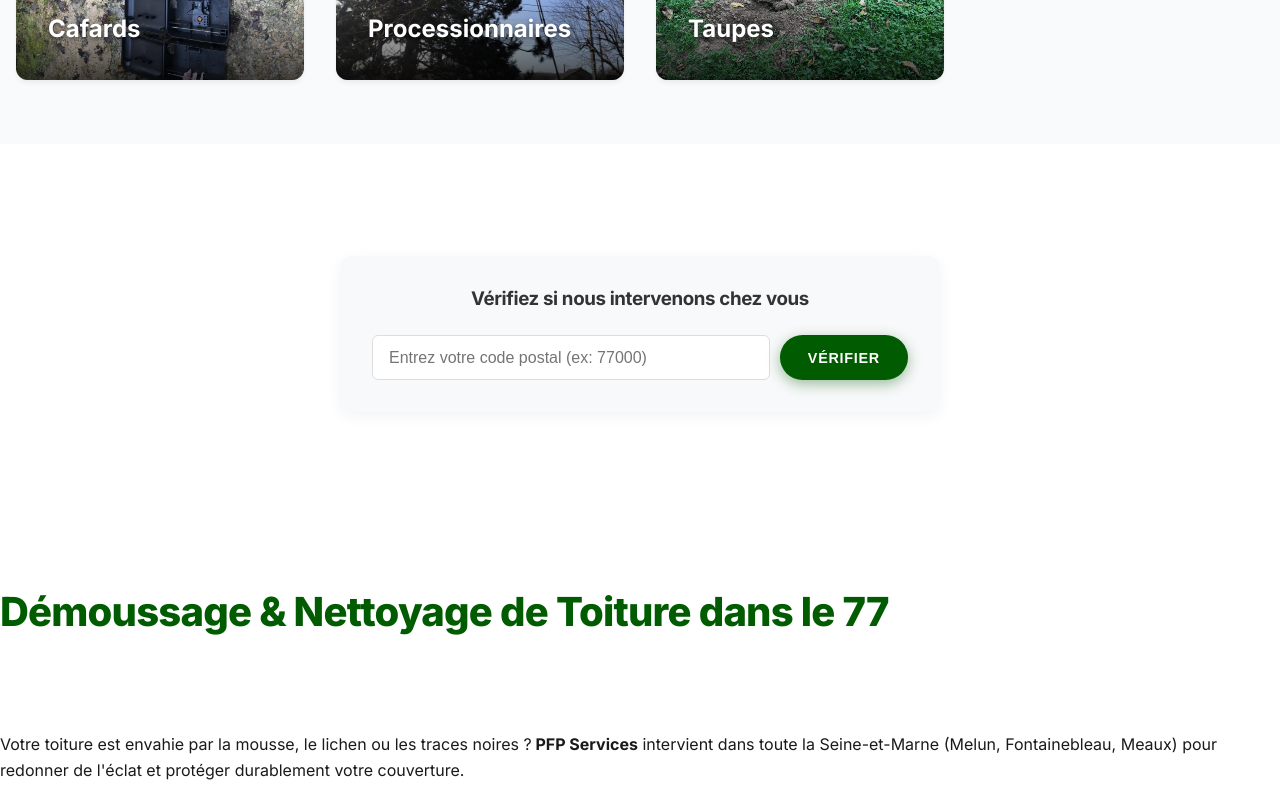
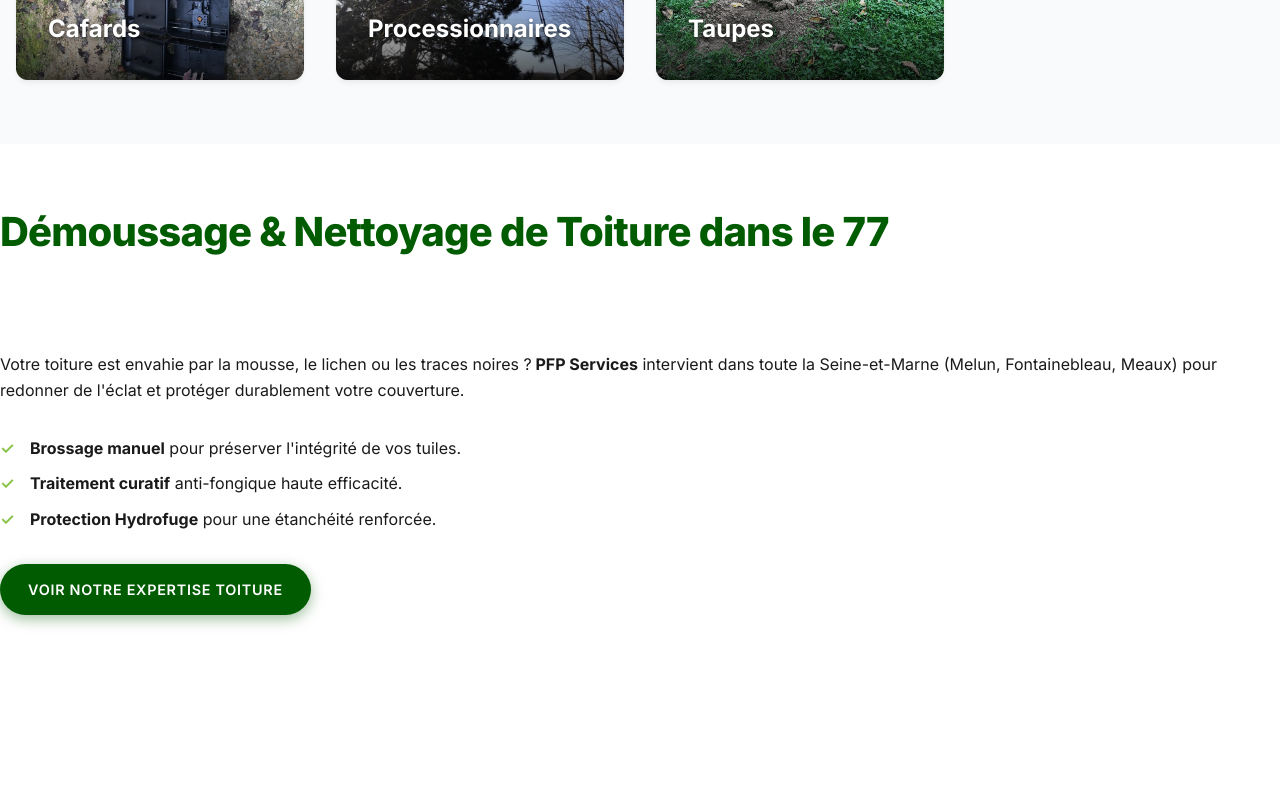
Before and after one commit to Mktotoy/PFP-Services, a Next.js app: page / in a window 1280 px wide. Shown: the part 1172-1969 px from the top of the page. Built offline with nearby package versions, Linux system fonts and the light colour scheme.

Commit message:
fix: retire module Verifiez si nous intervenons chez vous (ZoneSearch) de la page accueil

```diff
--- a/src/app/page.tsx
+++ b/src/app/page.tsx
@@ -1,7 +1,6 @@
 import Hero from "@/components/Hero";
 import ServiceCard from "@/components/ServiceCard";
 import styles from "./page.module.css";
-import { ZoneSearch } from "@/components/blocks/ZoneSearch";
 import { BeforeAfter } from "@/components/blocks/BeforeAfter";
 import { LocalReviews } from "@/components/blocks/LocalReviews";
 import Link from 'next/link';
@@ -26,10 +25,6 @@ export default function Home() {
             <ServiceCard title="Taupes" slug="/services/taupes" image="/images/services/taupes/taupiniere.png" />
           </div>
         </div>
-      </section>
-
-      <section className="section container">
-        <ZoneSearch />
       </section>
 
       <section className="section container">
```
